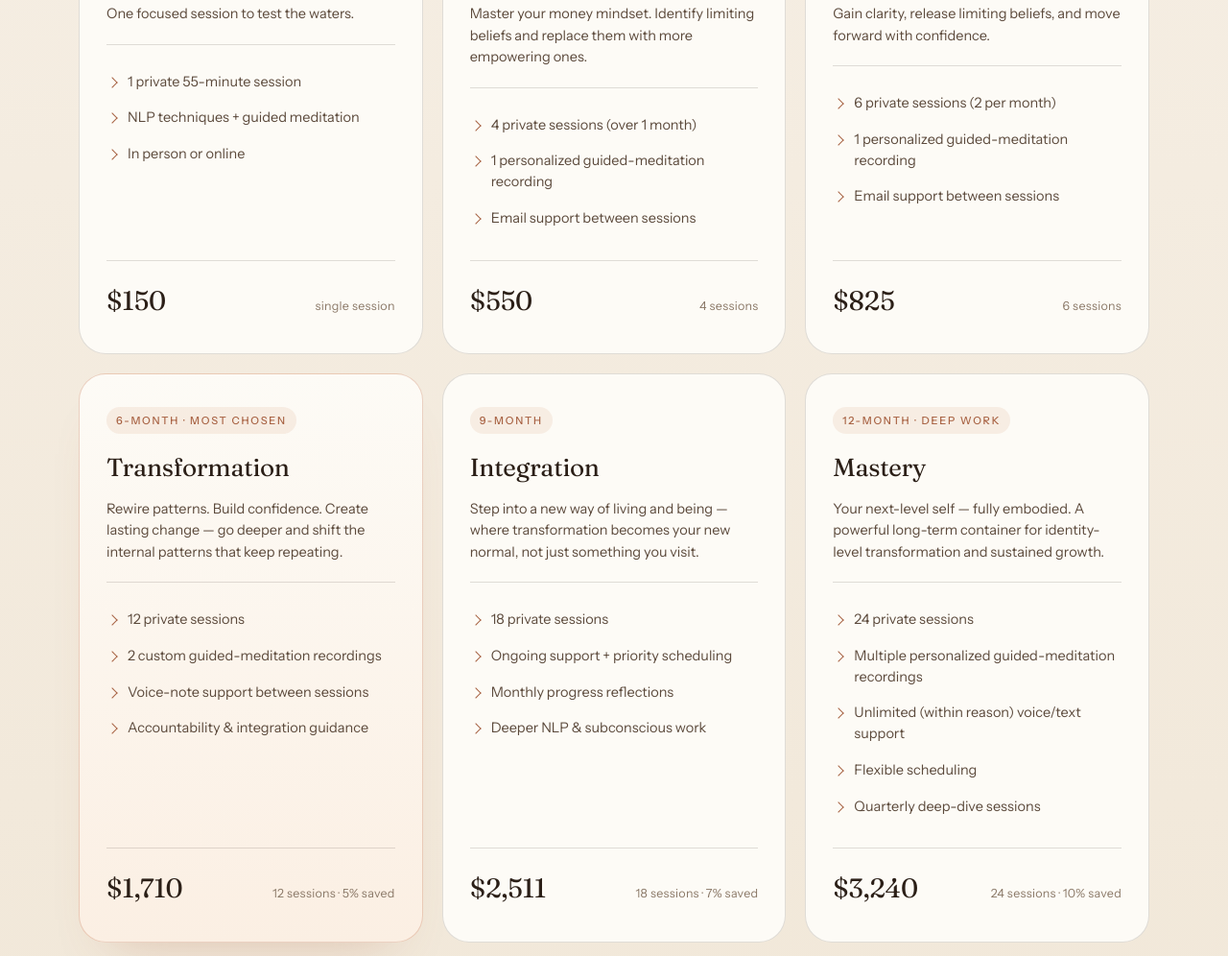
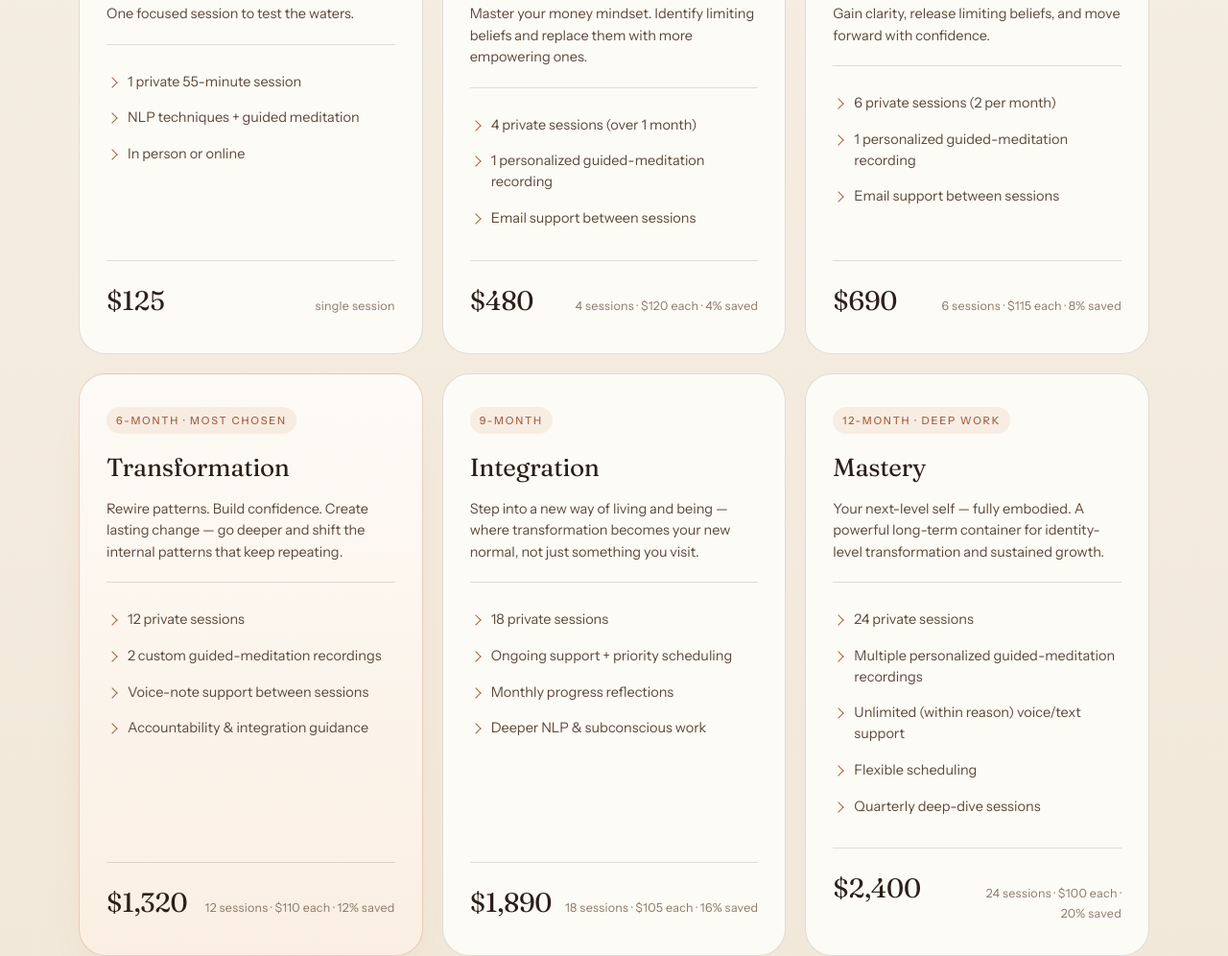
Before and after one commit to heidiEC/martina-coaching.com, a plain HTML site: page index.html in a window 1280 px wide. Shown: the part 4439-5435 px from the top of the page at 96% size. Drawn offline with Linux system fonts and the light colour scheme.

Commit message:
Update package prices to revised price list
$125 single; $480 / $690 / $1,320 / $1,890 / $2,400 for 4-24 sessions.
Show per-session price and savings on each package.

Co-Authored-By: Claude Opus 5.5 <noreply@anthropic.com>
Claude-Session: https://claude.ai/code/session_01GTq3wNzESEjFtAqG6HtRqU

```diff
--- a/index.html
+++ b/index.html
@@ -798,6 +798,10 @@
       color: var(--ink-muted);
       letter-spacing: 0.02em;
       text-align: right;
+    }
+
+    .package .price-note span {
+      white-space: nowrap;
     }
 
     .packages-cta {
@@ -1517,7 +1521,7 @@
             <li>In person or online</li>
           </ul>
           <div class="package-price">
-            <span class="price">$150</span>
+            <span class="price">$125</span>
             <span class="price-note">single session</span>
           </div>
         </article>
@@ -1535,8 +1539,8 @@
             <li>Email support between sessions</li>
           </ul>
           <div class="package-price">
-            <span class="price">$550</span>
-            <span class="price-note">4 sessions</span>
+            <span class="price">$480</span>
+            <span class="price-note"><span>4 sessions</span> · <span>$120 each</span> · <span>4% saved</span></span>
           </div>
         </article>
 
@@ -1552,8 +1556,8 @@
             <li>Email support between sessions</li>
           </ul>
           <div class="package-price">
-            <span class="price">$825</span>
-            <span class="price-note">6 sessions</span>
+            <span class="price">$690</span>
+            <span class="price-note"><span>6 sessions</span> · <span>$115 each</span> · <span>8% saved</span></span>
           </div>
         </article>
 
@@ -1571,8 +1575,8 @@
             <li>Accountability &amp; integration guidance</li>
           </ul>
           <div class="package-price">
-            <span class="price">$1,710</span>
-            <span class="price-note">12 sessions · 5% saved</span>
+            <span class="price">$1,320</span>
+            <span class="price-note"><span>12 sessions</span> · <span>$110 each</span> · <span>12% saved</span></span>
           </div>
         </article>
 
@@ -1590,8 +1594,8 @@
             <li>Deeper NLP &amp; subconscious work</li>
           </ul>
           <div class="package-price">
-            <span class="price">$2,511</span>
-            <span class="price-note">18 sessions · 7% saved</span>
+            <span class="price">$1,890</span>
+            <span class="price-note"><span>18 sessions</span> · <span>$105 each</span> · <span>16% saved</span></span>
           </div>
         </article>
 
@@ -1610,8 +1614,8 @@
             <li>Quarterly deep-dive sessions</li>
           </ul>
           <div class="package-price">
-            <span class="price">$3,240</span>
-            <span class="price-note">24 sessions · 10% saved</span>
+            <span class="price">$2,400</span>
+            <span class="price-note"><span>24 sessions</span> · <span>$100 each</span> · <span>20% saved</span></span>
           </div>
         </article>
       </div>
```
